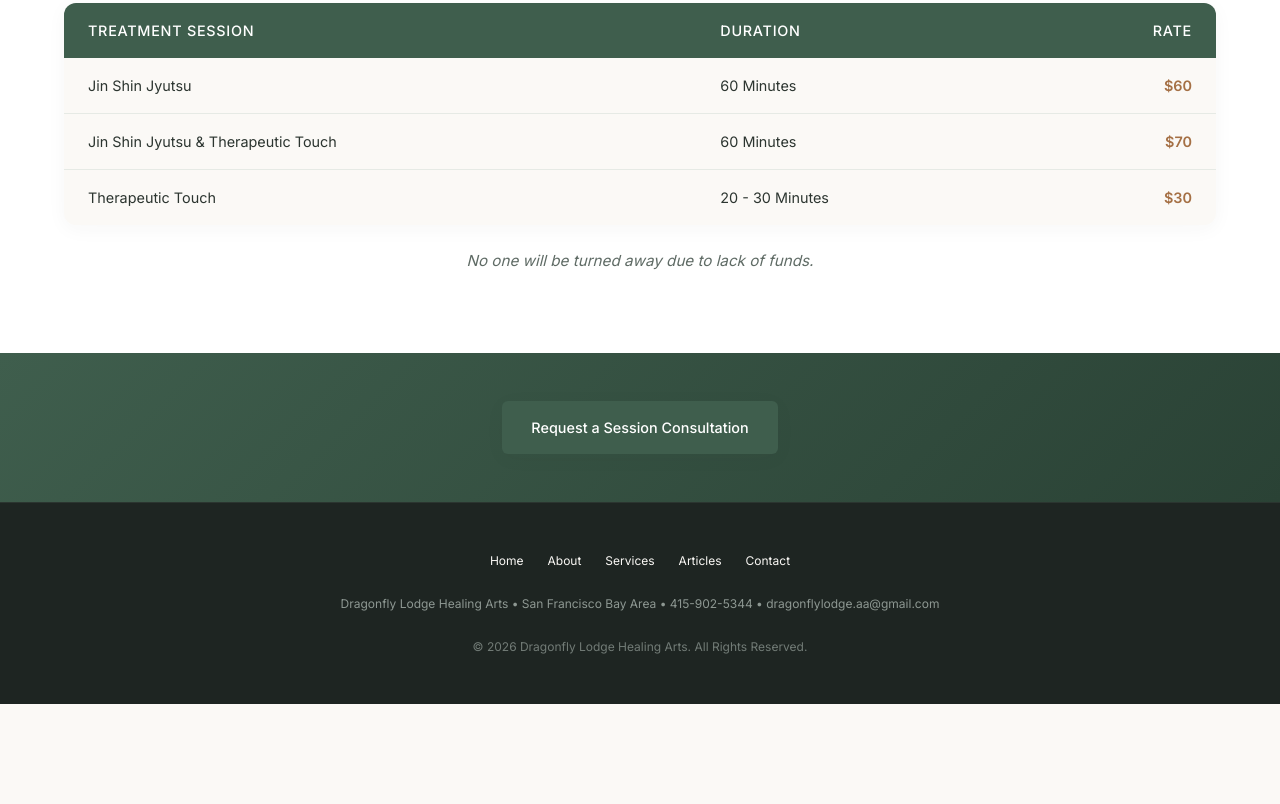
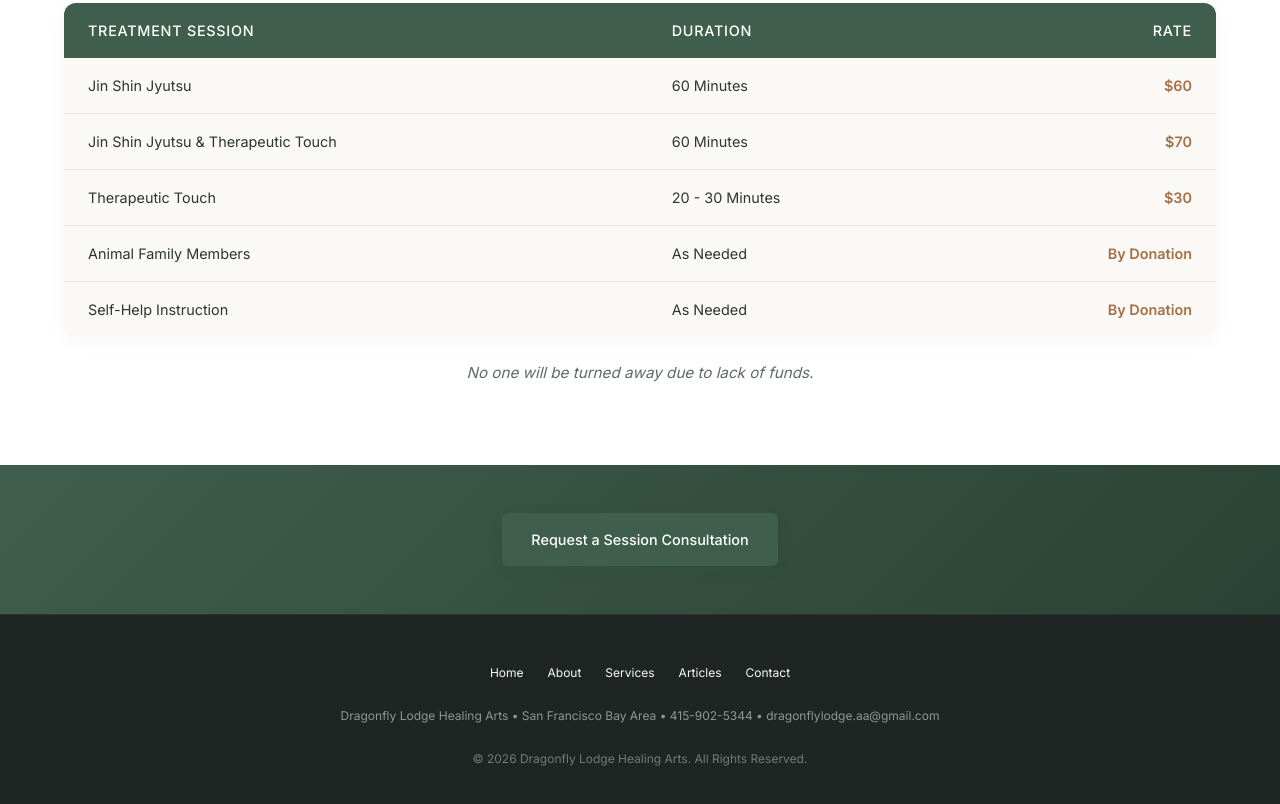
Before and after one commit to sparkyflashrebob/dragonflylodge.healingarts, a plain HTML site: page services.html in a window 1280 px wide. Shown: the part 1324-2128 px from the top of the page. Before the commit the page ends 2028 px from the top, so only its background shows below. Drawn offline with nearby package versions, Linux system fonts and the light colour scheme; a web font is replaced by a local one.

Commit message:
Add Animal Family Members and Self-Help Instruction items to services pricing table

```diff
--- a/services.html
+++ b/services.html
@@ -293,6 +293,16 @@
                             <td>20 - 30 Minutes</td>
                             <td class="price">$30</td>
                         </tr>
+                        <tr>
+                            <td>Animal Family Members</td>
+                            <td>As Needed</td>
+                            <td class="price">By Donation</td>
+                        </tr>
+                        <tr>
+                            <td>Self-Help Instruction</td>
+                            <td>As Needed</td>
+                            <td class="price">By Donation</td>
+                        </tr>
                     </tbody>
                 </table>
                 <p class="pricing-note"
```
